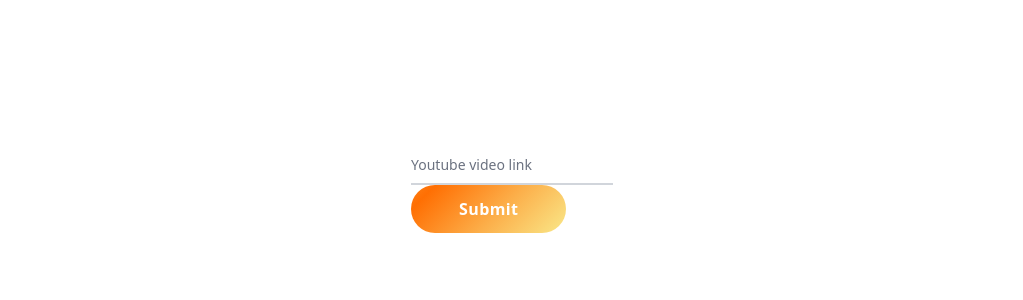
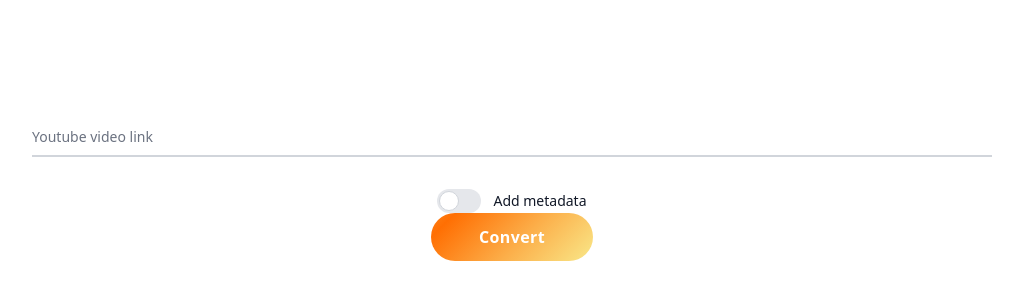
Before and after one commit to Lnola/YtMp3Conveter, a Nuxt app: page / in a window 1280 px wide. Shown: the part 216-516 px from the top of the page, without its empty margins (128-1151 px from the left). Built offline with nearby package versions, Linux system fonts and the light colour scheme.

Commit message:
:sparkles: Fetch file if add metadata is unselected

```diff
--- a/components/Video/VideoUrl.vue
+++ b/components/Video/VideoUrl.vue
@@ -1,21 +1,47 @@
 <template>
-  <form @submit.prevent="submit">
-    <YouInput v-model="videoUrl" name="video-link" label="Youtube video link" />
-    <YouButton type="submit">Submit</YouButton>
+  <form
+    @submit.prevent="submit"
+    class="w-3/4 flex items-center justify-center flex-col"
+  >
+    <YouInput
+      v-model="videoUrl"
+      name="video-link"
+      label="Youtube video link"
+      class="mb-8 w-full"
+    />
+    <YouToggle v-model="shouldAddMetadata" name="toggle-metadata">
+      Add metadata
+    </YouToggle>
+    <YouButton type="submit">Convert</YouButton>
   </form>
 </template>
 
 <script setup lang="ts">
 const emits = defineEmits(['fetching']);
 
+const shouldAddMetadata = ref(false);
 const videoUrl = ref('');
 const metadata = useMetadata();
+const downloadFile = useDownloadFile();
+
+const fetchMetadata = async () => {
+  const query = { videoUrl: videoUrl.value };
+  const data = await $fetch('/api/audio/metadata', { query });
+  metadata.value = { ...metadata.value, ...data };
+};
+
+const fetchDownloadFile = async () => {
+  const query = { videoUrl: videoUrl.value };
+  const data = await $fetch('/api/audio/download', { query });
+  downloadFile.value = data;
+};
 
 const submit = async () => {
   emits('fetching', true);
-  const query = { videoUrl: videoUrl.value };
-  const data = await $fetch('/api/audio/metadata', { query });
-  metadata.value = { ...metadata.value, ...data };
+  const fetchMethod = shouldAddMetadata.value
+    ? fetchMetadata
+    : fetchDownloadFile;
+  await fetchMethod();
   videoUrl.value = '';
   emits('fetching', false);
 };
```
